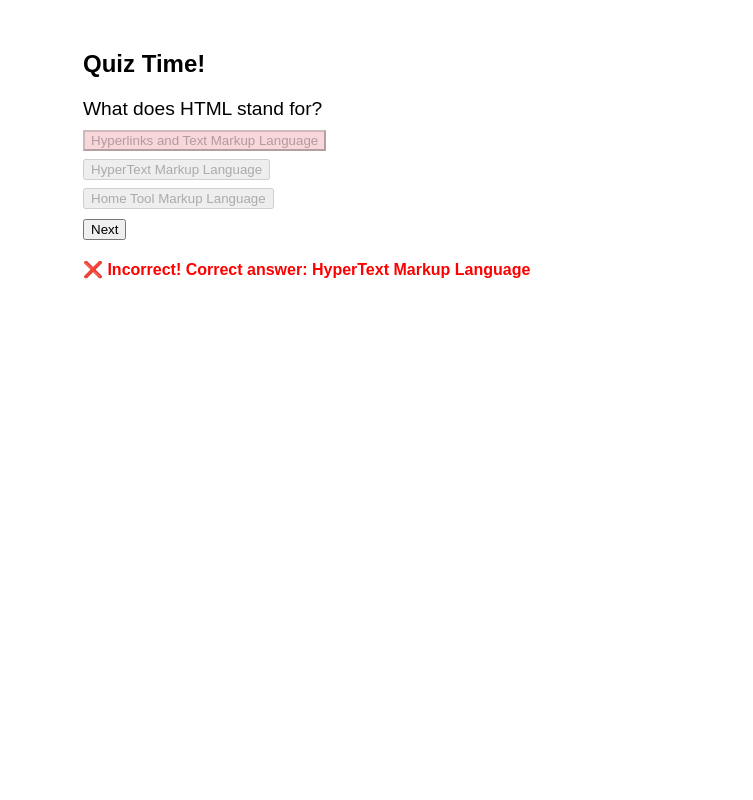
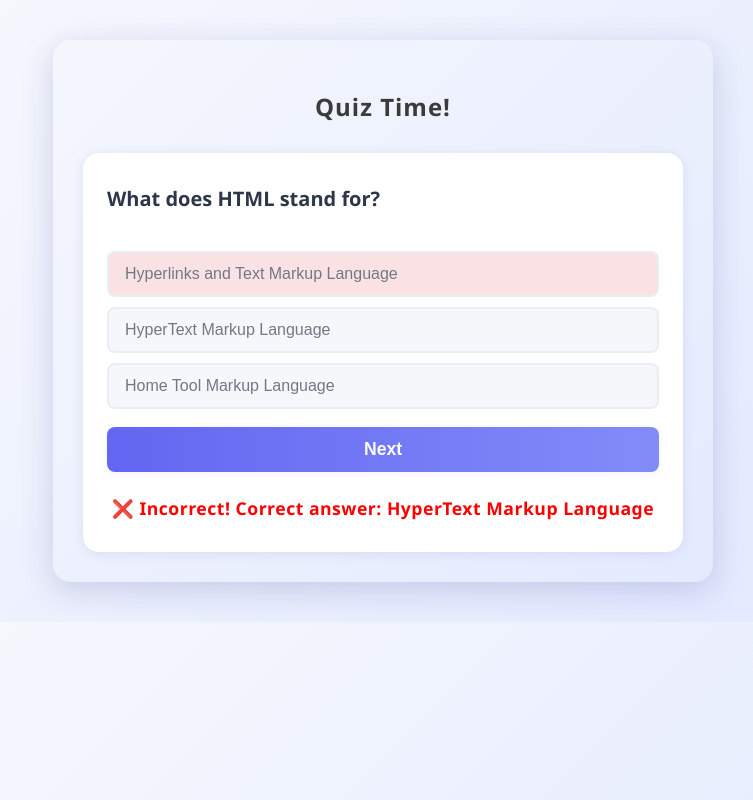
Before and after one commit to Andrew12345-create/Javascript, a plain HTML site: page index.html in a window 1280 px wide. Both pictures are taken after a click on the button "Hyperlinks and Text Markup Language". Shown: the whole page, without its empty margins (257-1010 px from the left). Drawn offline with Linux system fonts and the light colour scheme.

Commit message:
More resolved conflicts on Javascript Quiz App

```diff
--- a/index.html
+++ b/index.html
@@ -6,25 +6,96 @@
   <title>Quiz App</title>
   <style>
     body {
-      font-family: Arial;
+      font-family: 'Segoe UI', Arial, sans-serif;
+      background: linear-gradient(135deg, #f8fafc 0%, #e0e7ff 100%);
       padding: 30px;
       max-width: 600px;
-      margin: auto;
+      margin: 40px auto;
+      border-radius: 18px;
+      box-shadow: 0 8px 32px 0 rgba(31, 38, 135, 0.18);
+    }
+    h2 {
+      text-align: center;
+      color: #3b3b3b;
+      letter-spacing: 1px;
+      margin-bottom: 30px;
+      font-weight: 700;
+    }
+    #quiz {
+      background: #fff;
+      border-radius: 16px;
+      padding: 32px 24px 24px 24px;
+      box-shadow: 0 2px 12px 0 rgba(31, 38, 135, 0.09);
     }
     #question {
-      font-size: 1.2rem;
-      margin-bottom: 10px;
+      font-size: 1.25rem;
+      margin-bottom: 18px;
+      color: #2d3748;
+      font-weight: 600;
+      min-height: 48px;
     }
     .option {
       display: block;
-      margin: 8px 0;
+      width: 100%;
+      background: #f1f5f9;
+      border: 2px solid #e2e8f0;
+      border-radius: 8px;
+      padding: 12px 16px;
+      margin: 10px 0;
+      font-size: 1rem;
+      color: #374151;
+      cursor: pointer;
+      transition: background 0.2s, border 0.2s, color 0.2s, box-shadow 0.2s;
+      text-align: left;
+      outline: none;
+    }
+    .option:hover:not(:disabled),
+    .option:focus:not(:disabled) {
+      background: #e0e7ff;
+      border-color: #6366f1;
+      color: #3730a3;
+      box-shadow: 0 0 0 2px #6366f133;
+    }
+    .option:disabled {
+      opacity: 0.7;
+      cursor: not-allowed;
     }
     #result {
-      margin-top: 20px;
+      margin-top: 24px;
       font-weight: bold;
+      font-size: 1.1rem;
+      min-height: 32px;
+      text-align: center;
+      letter-spacing: 0.5px;
     }
     #nextBtn {
-      margin-top: 10px;
+      margin-top: 18px;
+      display: block;
+      width: 100%;
+      background: linear-gradient(90deg, #6366f1 0%, #818cf8 100%);
+      color: #fff;
+      border: none;
+      border-radius: 8px;
+      padding: 12px 0;
+      font-size: 1.1rem;
+      font-weight: 600;
+      cursor: pointer;
+      box-shadow: 0 2px 8px 0 rgba(99, 102, 241, 0.08);
+      transition: background 0.2s, box-shadow 0.2s;
+    }
+    #nextBtn:hover:not(:disabled) {
+      background: linear-gradient(90deg, #818cf8 0%, #6366f1 100%);
+      box-shadow: 0 4px 16px 0 rgba(99, 102, 241, 0.16);
+    }
+    @media (max-width: 600px) {
+      body {
+        padding: 10px;
+        margin: 0;
+        border-radius: 0;
+      }
+      #quiz {
+        padding: 18px 6px 16px 6px;
+      }
     }
   </style>
 </head>
--- a/quiz.js
+++ b/quiz.js
@@ -50,7 +50,8 @@
     ],
     answer: "To contain metadata"
   },
-  {
+  /*
+  *{
     question: "Which of the following is a JavaScript data type?",
     options: [
       "String",
@@ -102,8 +103,9 @@
     ],
     answer: "To provide alternative text for the image"
   }
+
+  */
 ];
-
 let currentIndex = 0;
 let score = 0;
 
```
